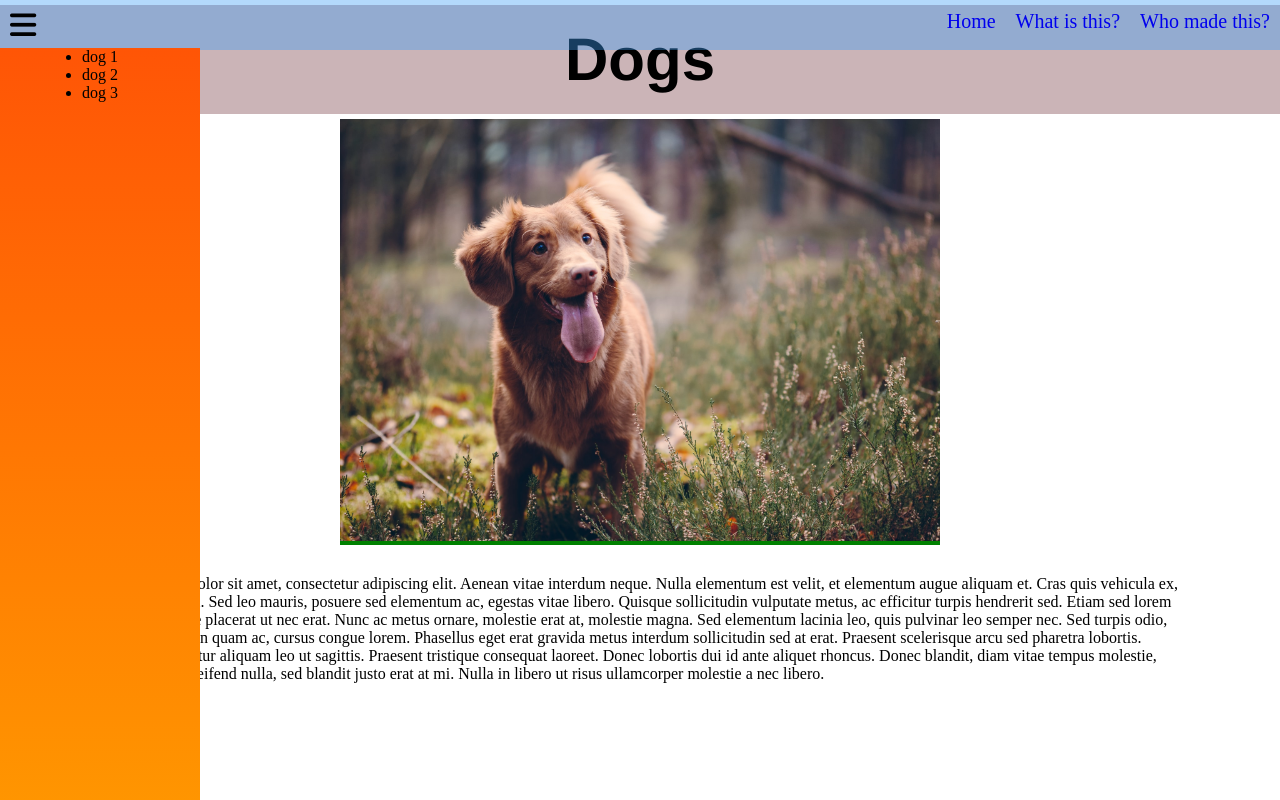
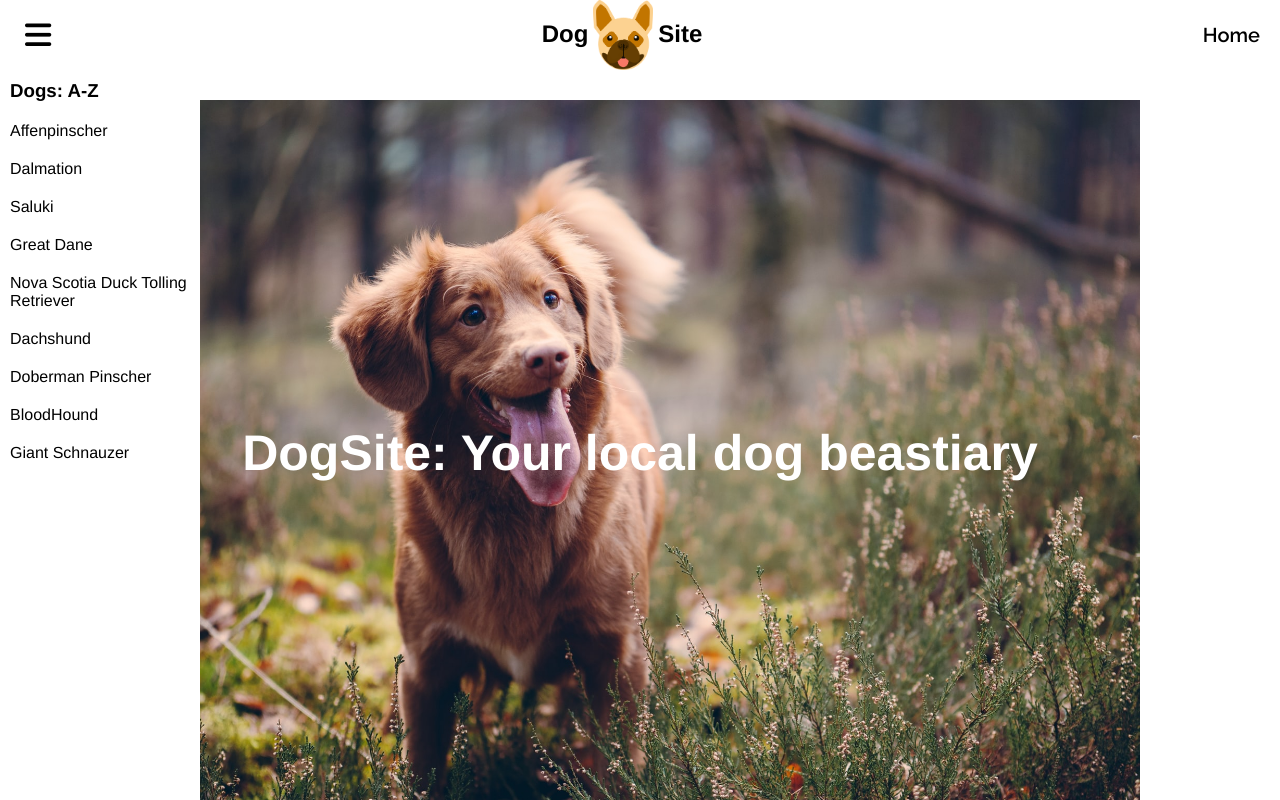
Before and after one commit to callumlukedavies/dog-site, a plain HTML site: page index.html in a window 1280 px wide. Both pictures are taken after a click on the icon 23 px from the left and 25 px from the top of the page. Shown: the top 800 px of the page. Drawn offline with Linux system fonts and the light colour scheme.

Commit message:
cleaned up landing page

```diff
--- a/index.css
+++ b/index.css
@@ -3,12 +3,12 @@
     padding: 0;
 }
 body{
-    background-color: #ffffff;
+    height: 100%;
 }
 
 /* navbar and elements */
 #navbar{
-    background-color: #3b9df863;
+    background-color: white;
     position: fixed;
     max-width: 100%;
     width: 100%;
@@ -18,77 +18,111 @@ body{
     display: flex;
     flex-direction: row;
     justify-content: space-between;
-    margin: 0 0 5px 0;
+    z-index: 2;
+    padding-bottom: 5px;
 }
 
 #start{
     display: flex;
     flex-direction: row;
     justify-self: left;
+    align-items: center;
+    padding: 0 0 0 15px;
+}
 
+#middle{
+    display: flex;
+    justify-self: center;
+}
+
+#middle h2{
+    margin: 10px 0 10px 0;
+    padding: 10px 5px 10px 5px;
+    font-family: Helvetica, sans-serif;
 }
 
 #end{
     display: flex;
     flex-direction: row;
     justify-self: right;
+    align-items: center;
 }
-
 
 a{
     margin: 10px 10px 10px 10px;
+    padding: 10px 10px 10px 10px;
     font-size: 20px;
     text-decoration: none;
-}
-
-@media(max-width:600px){
-    a{
-        font-size:12px;
-    }
+    font-family: 'Raleway', sans-serif;
+    color: black;
 }
 
 .fas{
-    display: flex;
-    justify-self: left;
     font-size: 30px;
     margin: 10px 10px 10px 10px;
+
 }
 
+#logo{
+    height: 70px;
+    width: 60px;
+}
+
+/* sidebar */
+
 .closed{
-    background-color: grey;
+    background-color: #ffffff;
+    font-family: Helvetica, sans-serif;
     height: 100%;
     width:200px;
     position: fixed;
     display: flex;
     flex-direction: column;
-    align-items: center;
-    top:48px;
-    z-index: 1;
+    top:70px;
+    z-index: 2;
     margin-left: -200px;
+    transition: 0.5s;
 }
 
 .open{
-    background: linear-gradient(#ff5506, #ff9900);
+    background-color: #ffffff;
+    font-family: Helvetica, sans-serif;
     height: 100%;
     width:200px;
     position: fixed;
     display: flex;
     flex-direction: column;
-    align-items: center;
-    top:48px;
-    z-index: 1;
+    top:70px;
     margin-left: 0;
+    animation-duration: 0.5s;
+    z-index: 2;
 }
 
 #sidebar ul{
+    position: relative;
     text-decoration: none;
-    left: 50px;
+    width: 100%;
 }
 
 #sidebar ul li{
+    display: flex;
     text-decoration: none;
-    left: 50px;
+    list-style-type: none;
+    transition: 0.5s;
+    padding: 10px 0 10px 10px;
 }
+
+#sidebar ul li:hover{
+    background-color: #c0baba;
+    transition: 0.5s;
+}
+
+#sidebar h3{
+
+    text-decoration: none;
+    padding: 10px 0 10px 10px;
+}
+
 
 
 
@@ -97,35 +131,37 @@ a{
 /* main-content */
 
 #landing-page{
+    position: absolute;
     display: flex;
     flex-direction: column;
     align-items: center;
     height: auto;
     width: 100%;
-    /* margin: 30px 0 0 0; */
-    /* left: 0; */
-    z-index: 0;
+    justify-content: space-evenly;
+    top: 100px;
+    background-color: #fff;
+
 
 }
 
 #main-header{
-    display: flex;
-    flex-direction: row;
-    justify-content: center;
+    color: white;
     font-family: Helvetica, sans-serif;
-    font-size: 30px;
-    background-color: #b6969bb6;
-    margin: 5px 0 5px 0;
-    padding: 20px 10px 20px 10px;
+    font-size: 25px;
     width: 100%;
-
+    text-align: center;
+    z-index: 1;
+    position: absolute;
+    top: 50%;
+    left: 50%;
+    transform: translate(-50%, -50%);
 }
 
 #image-container{
     max-width: 100%;
-    width: 600px;
+    width: 1000px;
     height: auto;
-    background-color: green;
+    position: relative;
 }
 
 #image{
@@ -135,5 +171,18 @@ a{
 
 #text-container{
     margin: 30px 100px 30px 100px;
+}
+
+
+@media(max-width:600px){
+
+    #end a{
+        font-size:12px;
+    }
+
+    #main-header{
+        font-size: 15px;
+    }
+
 
 }
--- a/index.html
+++ b/index.html
@@ -4,36 +4,48 @@
     <meta charset="UTF-8">
     <meta name="viewport" content="width=device-width, initial-scale=1.0">
     <link rel = "stylesheet" href="index.css">
+    <link href="https://fonts.googleapis.com/css2?family=Raleway:wght@600&display=swap" rel="stylesheet">
     <script src="https://kit.fontawesome.com/4522a48b84.js" crossorigin="anonymous"></script>
     <script defer src = "sidemenu.js"></script>
     <title>Index page</title>
 </head>
 <body>
     <nav id = "navbar">
-        <div id = "start">
-            <i class="fas fa-bars" id = "bar"></i>
+        <div id ="start">
+        <i class="fas fa-bars" id = "bar"></i>
+        </div>
+        <div id = "middle">
+            <h2>Dog</h2>
+            <img src = "images/logo.png" id = "logo">
+            <h2>Site</h2>
         </div>
         <div id = "end">
         <a href="index.html">Home</a>
-        <a href="index.html">What is this?</a>
-        <a href="index.html">Who made this?</a>
         </div>
     </nav>
 
-    <div class = "closed" id = "sidebar">
+    <div class = "closed" id = "sidebar" onmouseleave="openMenu()">
+        <h3>Dogs: A-Z</h3>
         <ul>
-            <li>dog 1</li>
-            <li>dog 2</li>
-            <li>dog 3</li>
+            <li>Affenpinscher</li>
+            <li>Dalmation</li>
+            <li>Saluki</li>
+            <li>Great Dane</li>
+            <li>Nova Scotia Duck Tolling Retriever</li>
+            <li>Dachshund</li>
+            <li>Doberman Pinscher</li>
+            <li>BloodHound</li>
+            <li>Giant Schnauzer</li>
         </ul>
     </div>
 
-    <main id = "landing-page">
-        <div id = "main-header">
-            <h1>Dogs</h1>
-        </div>
+    <div id = "landing-page">
 
-        <div id = "image-container">
+
+        <div id = "image-container"  onmouseover="decreaseBrightness()" onmouseleave = "increaseBrightness()">
+            <div id = "main-header">
+                <h1>DogSite: Your local dog beastiary</h1>
+            </div>
             <img id = "image" src = "images\nova.jpg" alt = "Nova Scotia Duck Tolling Retriever">
         </div>
 
@@ -67,7 +79,7 @@
                 molestie a nec libero.
             </p>
         </div>
-    </main>
+    </div>
 
 </body>
 </html>
--- a/sidemenu.js
+++ b/sidemenu.js
@@ -1,5 +1,6 @@
 const sidebar = document.getElementById("sidebar");
 const button = document.getElementById("bar");
+const image = document.getElementById("image");
 
 button.addEventListener('click', function(e){
     openMenu();
@@ -11,3 +12,13 @@ function openMenu(){
     sidebar.classList.toggle('open');
 
 }
+
+function decreaseBrightness(){
+    image.style.filter = 'brightness(70%)';
+    image.style.transition = '0.5s';
+}
+
+function increaseBrightness(){
+    image.style.filter = 'brightness(100%)';
+    image.style.transition = '0.5s';
+}
```
Also changed, not shown: images/logo.png (added).
